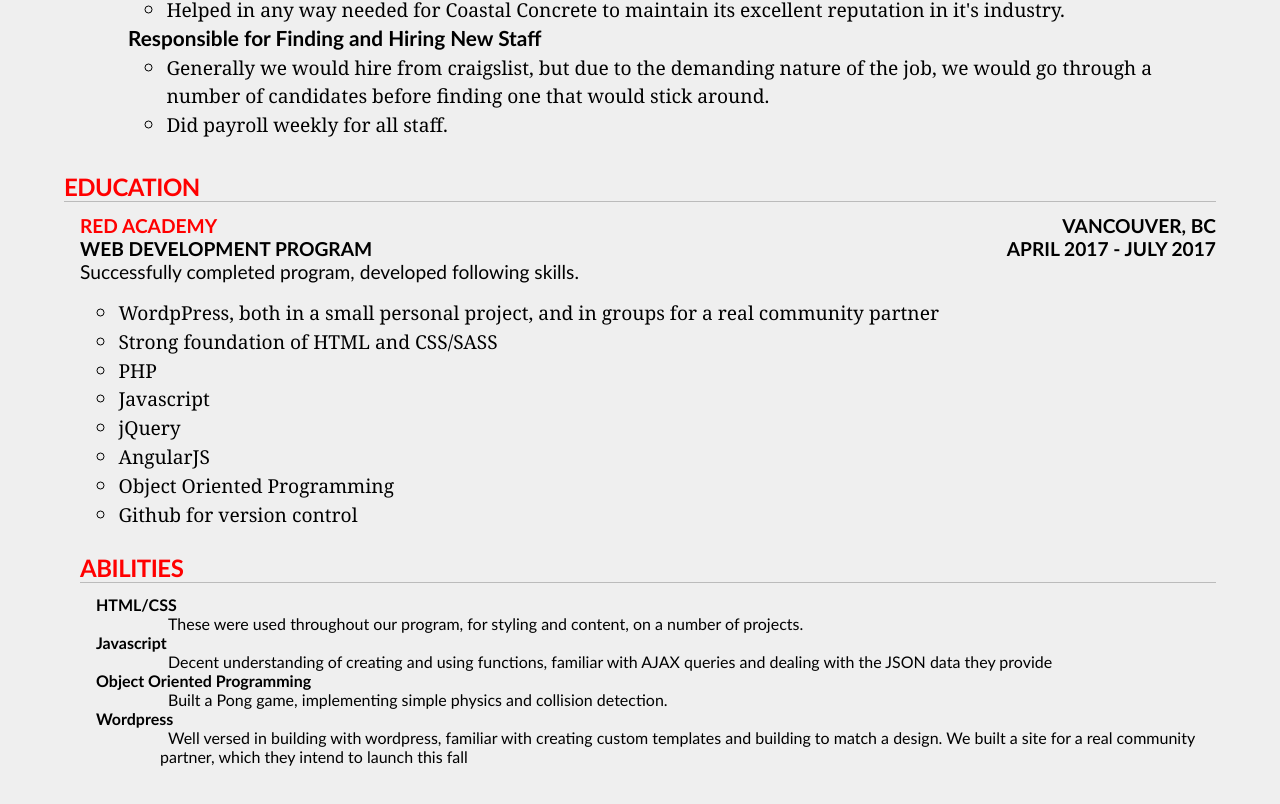
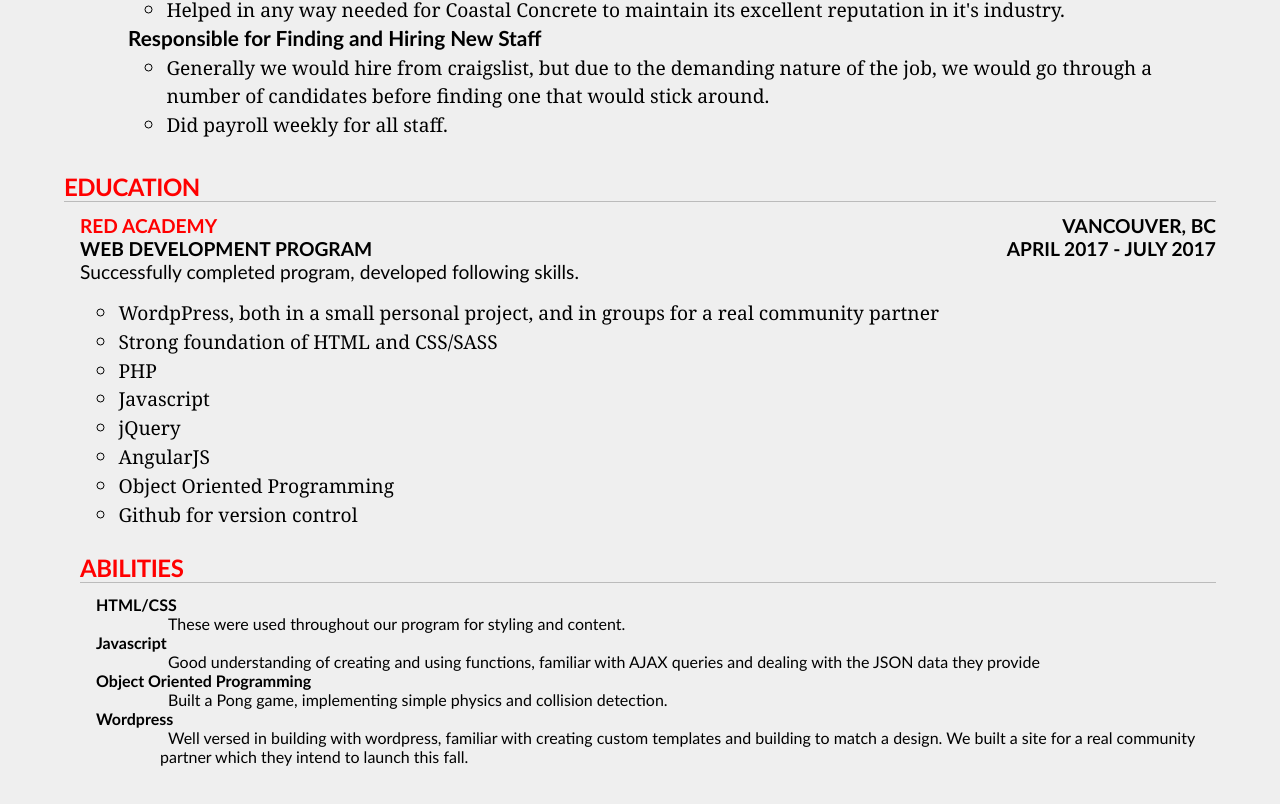
Before and after one commit to Coryjh85/Cory-Resume, a plain HTML site: page index.html in a window 1280 px wide. Shown: the part 884-1688 px from the top of the page. Drawn offline with Linux system fonts and the light colour scheme.

Commit message:
fixed some stuff i didnt like

```diff
--- a/index.html
+++ b/index.html
@@ -77,14 +77,14 @@
       <div class="entry">
         <dl>
           <dt>HTML/CSS</dt>
-          <dd>These were used throughout our program, for styling and content, on a number of projects.</dd>
+          <dd>These were used throughout our program for styling and content.</dd>
           <dt>Javascript</dt>
-          <dd>Decent understanding of creating and using functions, familiar with AJAX queries and dealing with the JSON data they provide</dd>
+          <dd>Good understanding of creating and using functions, familiar with AJAX queries and dealing with the JSON data they provide</dd>
           <dt>Object Oriented Programming</dt>
           <dd>Built a Pong game, implementing simple physics and collision detection.</dd>
           <dt>Wordpress</dt>
           <dd>Well versed in building with wordpress, familiar with creating custom templates and building to match a design. We built a site
-             for a real community partner, which they intend to launch this fall</dd>
+             for a real community partner which they intend to launch this fall.</dd>
         </dl>
       </div>
     </section>
```
